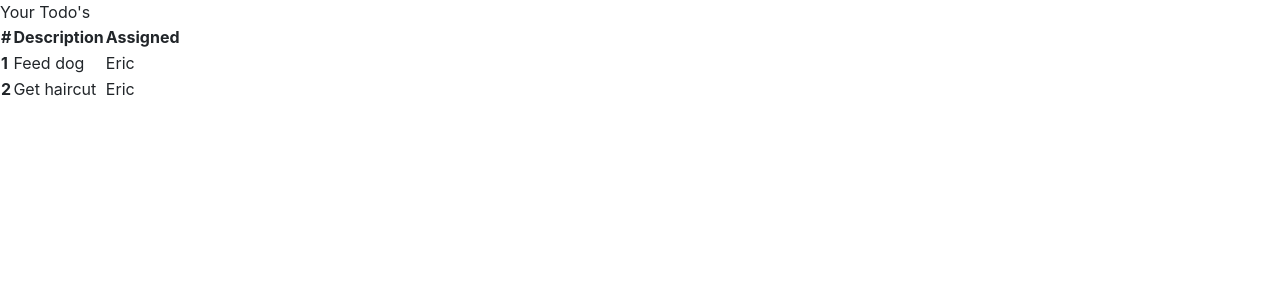
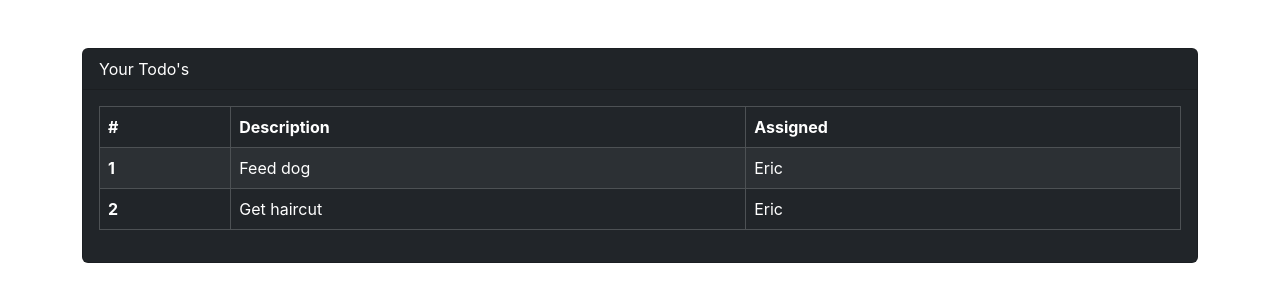
Before and after one commit to MichaelJGKopp/react-todos, a React (Create React App) app: page / in a window 1280 px wide. Shown: the top 302 px of the page. Built offline with nearby package versions, Linux system fonts and the light colour scheme.

Commit message:
add styling to the table

```diff
--- a/src/App.js
+++ b/src/App.js
@@ -2,11 +2,11 @@ import "./App.css";
 
 function App() {
   return (
-    <div>
-      <div>
-        <div>Your Todo's</div>
-        <div>
-          <table>
+    <div className="container mt-5">
+      <div className="card text-white bg-dark mb-3">
+        <div className="card-header">Your Todo's</div>
+        <div className="card-body">
+          <table className="table table-striped table-bordered table-hover table-dark">
             <thead>
               <tr>
                 <th scope="col">#</th>
```
